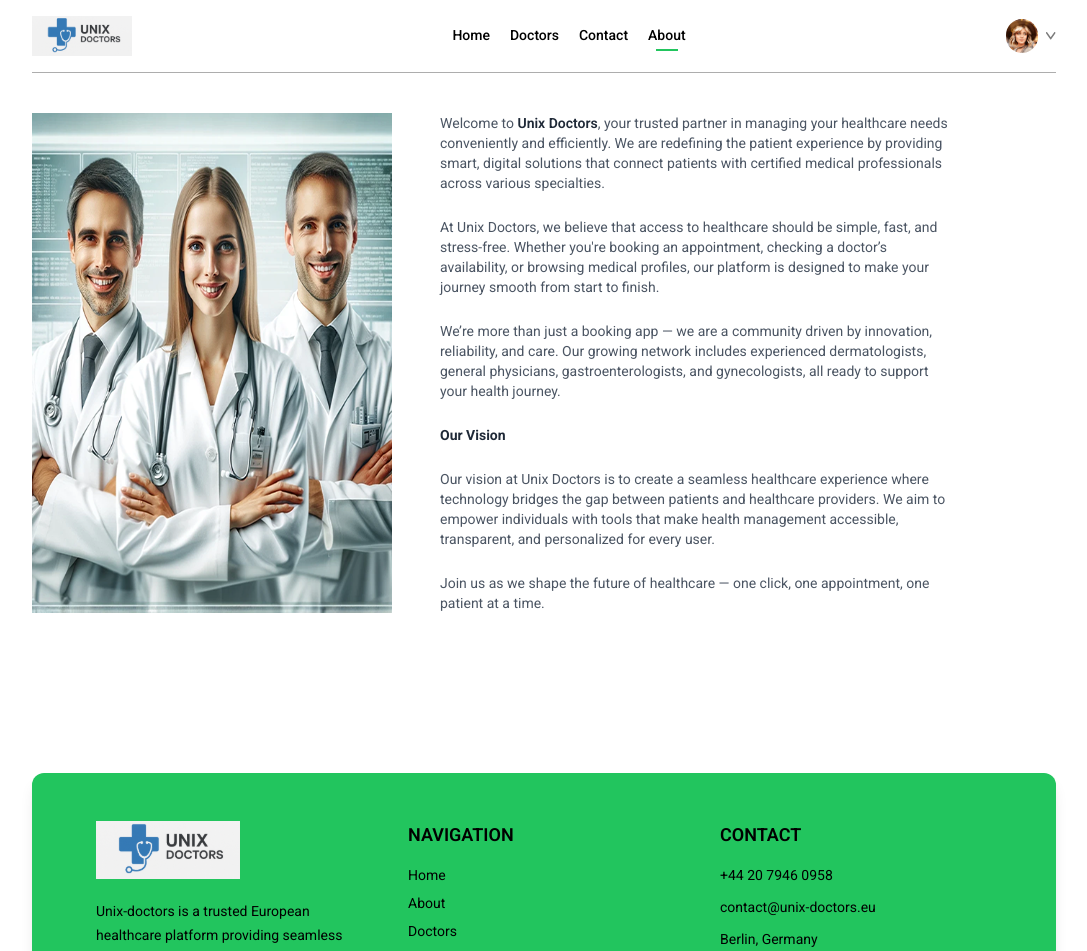
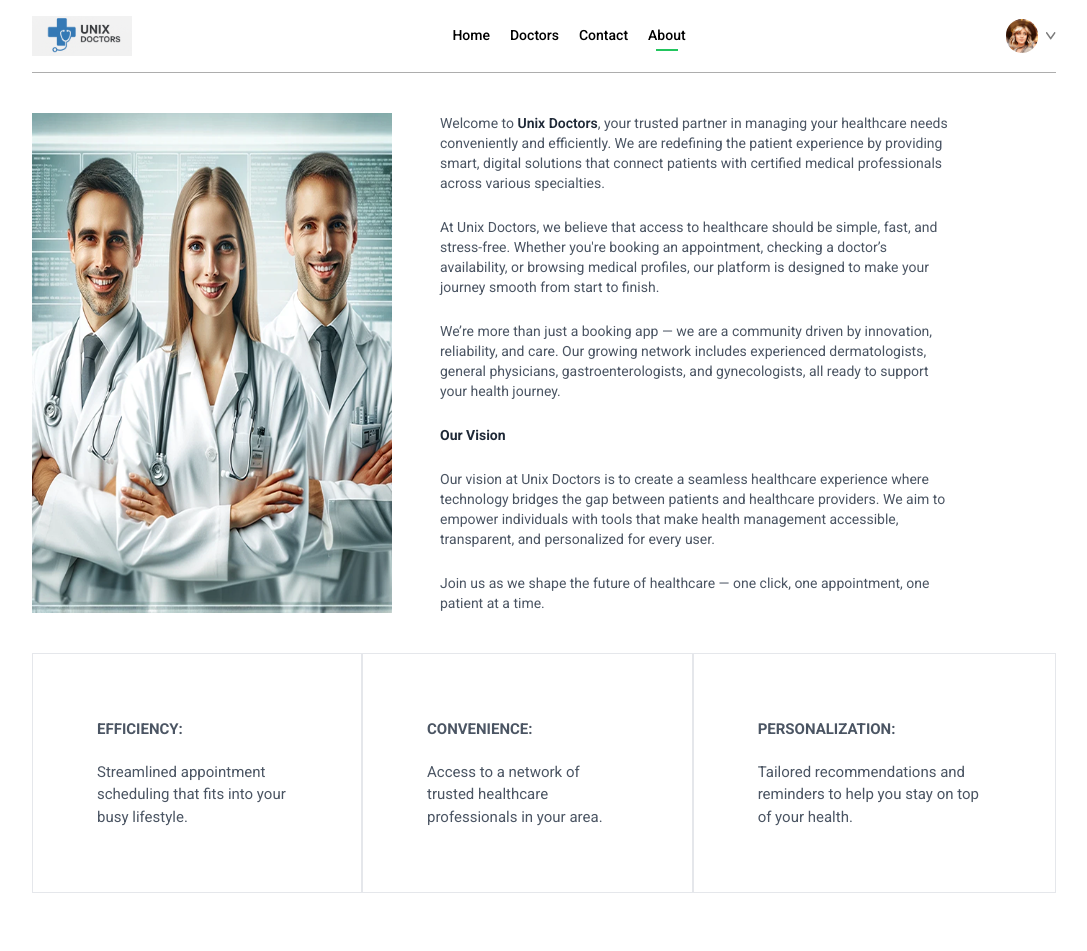
Before and after one commit to moha230/Hospital-Booking-System, a React (Vite) app in the folder frontend/: page /about in a window 1280 px wide. Shown: the top 951 px of the page, without its empty margins (96-1183 px from the left). Built offline with nearby package versions, Linux system fonts and the light colour scheme.

Commit message:
about page components done

```diff
--- /dev/null
+++ b/frontend/src/components/about/BenefitCard.jsx
@@ -0,0 +1,8 @@
+const BenefitCard = ({ title, description }) => (
+  <div className='border px-10 md:px-16 py-8 sm:py-16 flex flex-col gap-5 text-[15px] hover:bg-primary hover:text-white transition-all duration-300 text-gray-600 cursor-pointer'>
+    <b>{title}</b>
+    <p>{description}</p>
+  </div>
+)
+
+export default BenefitCard
--- /dev/null
+++ b/frontend/src/components/about/BenefitsSection.jsx
@@ -0,0 +1,26 @@
+import BenefitCard from './BenefitCard'
+
+const benefits = [
+  {
+    title: 'EFFICIENCY:',
+    description: 'Streamlined appointment scheduling that fits into your busy lifestyle.'
+  },
+  {
+    title: 'CONVENIENCE:',
+    description: 'Access to a network of trusted healthcare professionals in your area.'
+  },
+  {
+    title: 'PERSONALIZATION:',
+    description: 'Tailored recommendations and reminders to help you stay on top of your health.'
+  }
+]
+
+const BenefitsSection = () => (
+  <div className='flex flex-col md:flex-row mb-20'>
+    {benefits.map((benefit, index) => (
+      <BenefitCard key={index} title={benefit.title} description={benefit.description} />
+    ))}
+  </div>
+)
+
+export default BenefitsSection
--- a/frontend/src/pages/About.jsx
+++ b/frontend/src/pages/About.jsx
@@ -1,9 +1,13 @@
 import React from "react";
 import CompanyIntro from "@/components/about/CompanyIntro";
+import BenefitsSection from "@/components/about/BenefitsSection";
 
 const About = () => {
   return (
-    <CompanyIntro/>
+    <div>
+      <CompanyIntro />
+      <BenefitsSection />
+    </div>
   );
 };
 
```
